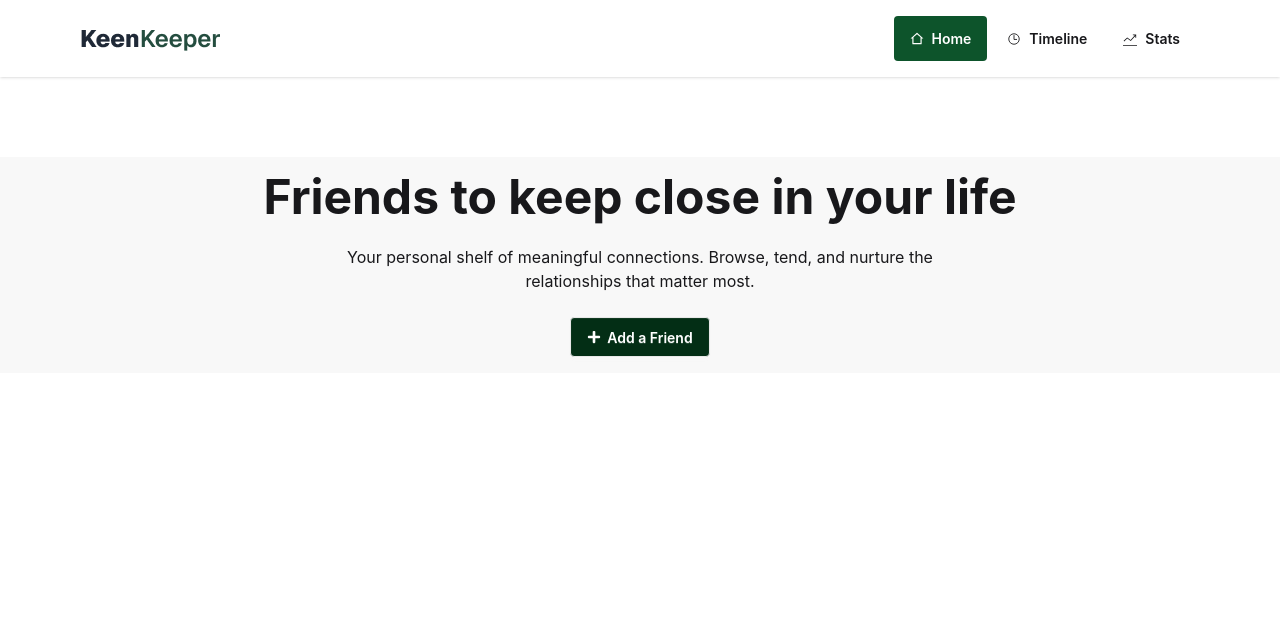
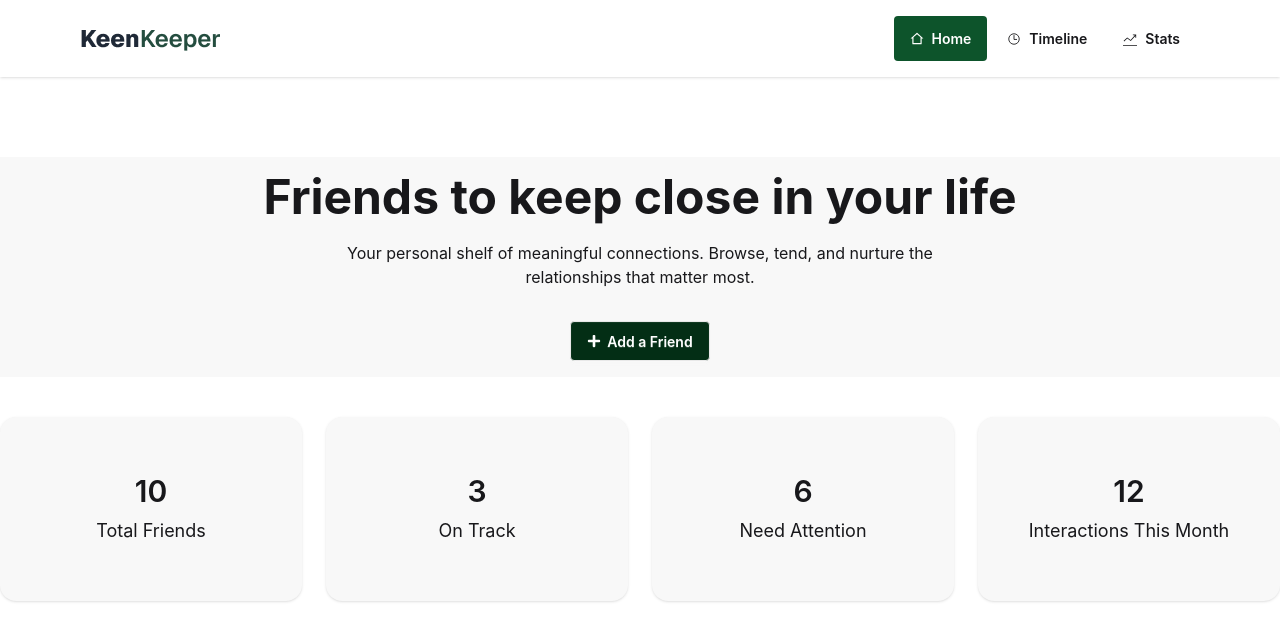
Before and after one commit to simantopal/keenkeeper-platform, a React (Vite) app: page / in a window 1280 px wide. Shown: the top 640 px of the page. Built offline with nearby package versions, Linux system fonts and the light colour scheme.

Commit message:
complete to the hero section

```diff
--- a/src/components/homepage/Banner.jsx
+++ b/src/components/homepage/Banner.jsx
@@ -3,14 +3,50 @@ import { FaPlus } from 'react-icons/fa';
 
 const Banner = () => {
     return (
+        <div>
             <div className="hero bg-base-200 mt-20 mb-10 container mx-auto">
                 <div className="hero-content text-center">
                     <div className="">
                         <h1 className="text-5xl font-bold">Friends to keep close in your life</h1>
-                    <p className="py-6">
+                        <p className="mt-5">
                             Your personal shelf of meaningful connections. Browse, tend, and nurture the<br></br> relationships that matter most.
                         </p>
-                    <button className="btn text-white bg-green-950 font-semibold px-4 py-3"><FaPlus /> Add a Friend</button>
+                        <button className="btn text-white bg-green-950 font-semibold px-4 py-3 mt-8"><FaPlus /> Add a Friend</button>
+                    </div>
+                </div>
+            </div>
+
+            <div className='mt-10 mb-10 bg-base-100 container mx-auto text-center'>
+
+                <div className='grid grid-cols-1 md:grid-cols-2 lg:grid-cols-4 gap-6'>
+
+                    <div className="card bg-base-200 shadow-sm  rounded-2xl">
+                        <div className="card-body items-center text-center">
+                            <h2 className="card-title font-semibold text-3xl mt-8">10</h2>
+                            <p className='mb-8 text-lg'>Total Friends</p>
+                        </div>
+                    </div>
+
+                    <div className="card bg-base-200 shadow-sm  rounded-2xl">
+                        <div className="card-body items-center text-center">
+                            <h2 className="card-title font-semibold text-3xl mt-8">3</h2>
+                            <p className='mb-8 text-lg'>On Track</p>
+                        </div>
+                    </div>
+
+                    <div className="card bg-base-200 shadow-sm  rounded-2xl">
+                        <div className="card-body items-center text-center">
+                            <h2 className="card-title font-semibold text-3xl mt-8">6</h2>
+                            <p className='mb-8 text-lg'>Need Attention</p>
+                        </div>
+                    </div>
+
+                    <div className="card bg-base-200 shadow-sm  rounded-2xl">
+                        <div className="card-body items-center text-center">
+                            <h2 className="card-title font-semibold text-3xl mt-8">12</h2>
+                            <p className='mb-8 text-lg'>Interactions This Month</p>
+                        </div>
+                    </div>
                 </div>
             </div>
         </div>
```
Lines whose indentation alone changed are shown as unchanged.
